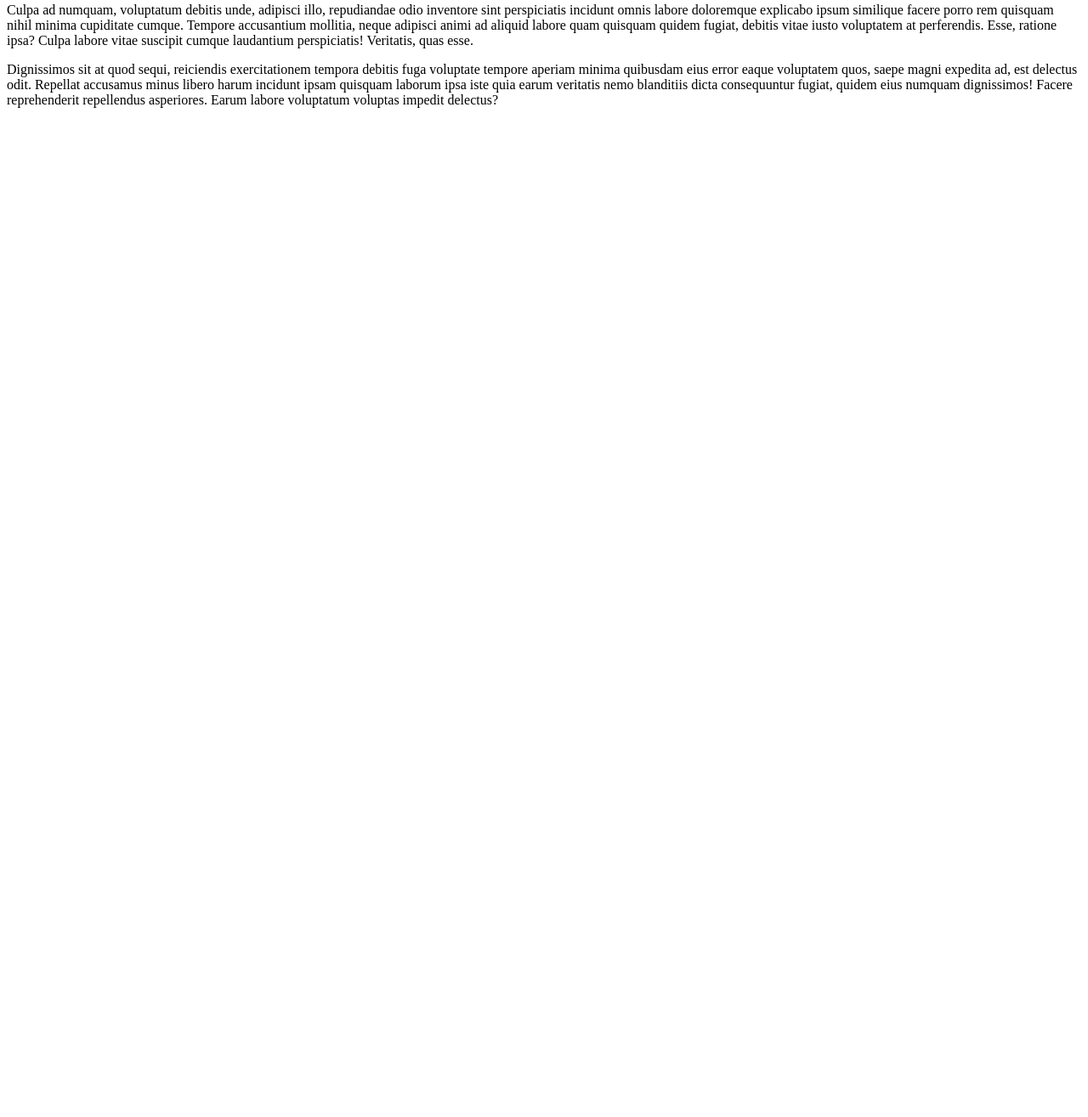
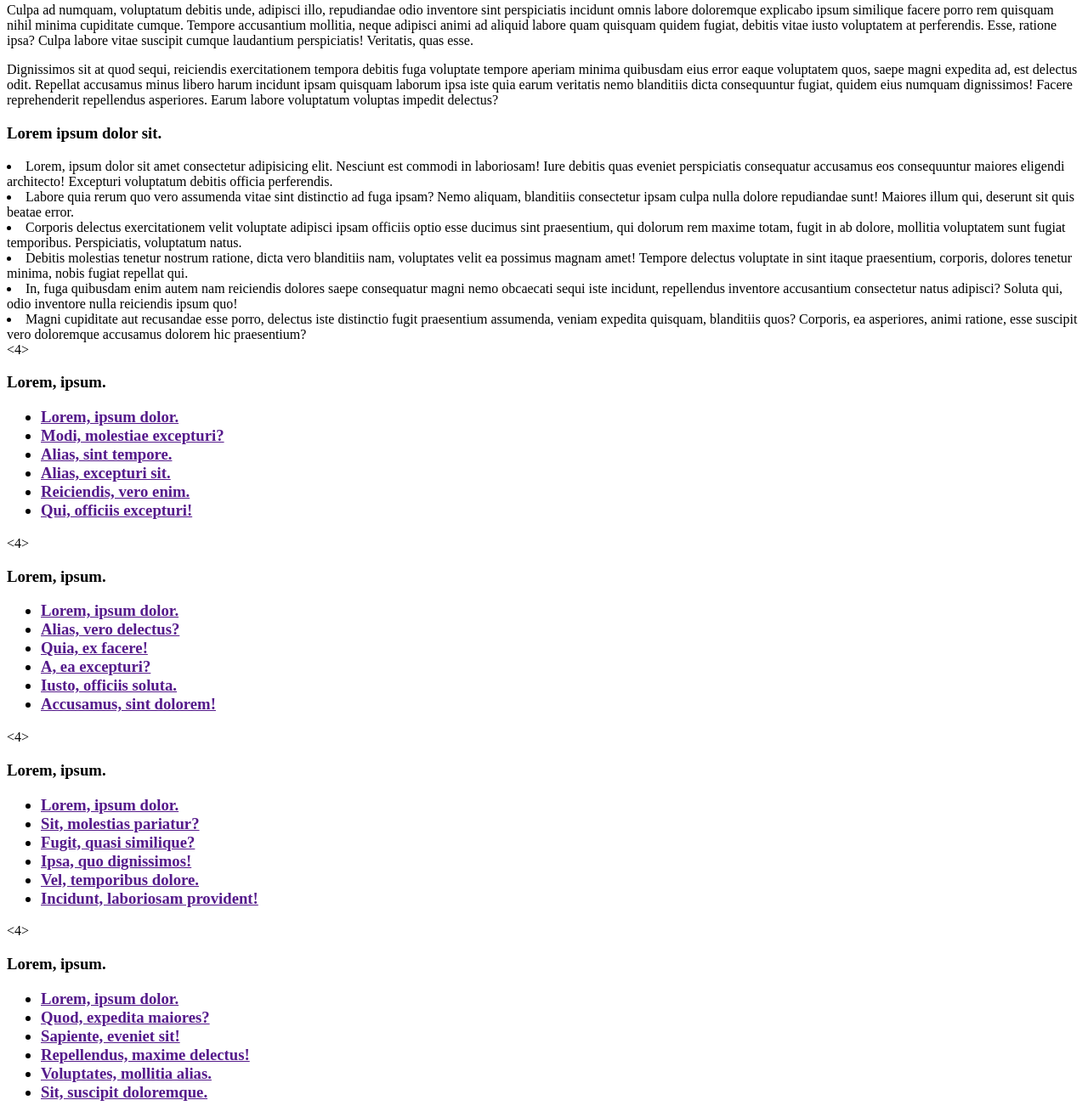
Before and after one commit to PauJii93/webbtest, a plain HTML site: page index.html in a window 1280 px wide. Shown: the part 807-2122 px from the top of the page at 85% size. Before the commit the page ends 950 px from the top, so only its background shows below. Drawn offline with Linux system fonts and the light colour scheme.

Commit message:
skapade en footer- del

```diff
--- a/index.html
+++ b/index.html
@@ -38,7 +38,76 @@
             </section>
         </article>
     </main>
-    <aside></aside>
-    <footer></footer>
+    <aside>
+        <h3>Lorem ipsum dolor sit.</h3>
+        <li>Lorem, ipsum dolor sit amet consectetur adipisicing elit. Nesciunt est commodi in laboriosam! Iure debitis quas eveniet perspiciatis consequatur accusamus eos consequuntur maiores eligendi architecto! Excepturi voluptatum debitis officia perferendis.</li>
+        <li>Labore quia rerum quo vero assumenda vitae sint distinctio ad fuga ipsam? Nemo aliquam, blanditiis consectetur ipsam culpa nulla dolore repudiandae sunt! Maiores illum qui, deserunt sit quis beatae error.</li>
+        <li>Corporis delectus exercitationem velit voluptate adipisci ipsam officiis optio esse ducimus sint praesentium, qui dolorum rem maxime totam, fugit in ab dolore, mollitia voluptatem sunt fugiat temporibus. Perspiciatis, voluptatum natus.</li>
+        <li>Debitis molestias tenetur nostrum ratione, dicta vero blanditiis nam, voluptates velit ea possimus magnam amet! Tempore delectus voluptate in sint itaque praesentium, corporis, dolores tenetur minima, nobis fugiat repellat qui.</li>
+        <li>In, fuga quibusdam enim autem nam reiciendis dolores saepe consequatur magni nemo obcaecati sequi iste incidunt, repellendus inventore accusantium consectetur natus adipisci? Soluta qui, odio inventore nulla reiciendis ipsum quo!</li>
+        <li>Magni cupiditate aut recusandae esse porro, delectus iste distinctio fugit praesentium assumenda, veniam expedita quisquam, blanditiis quos? Corporis, ea asperiores, animi ratione, esse suscipit vero doloremque accusamus dolorem hic praesentium?</li>
+    </aside>
+    <footer>
+        <div class="foot1">
+            <4>
+                <h3>
+                    <div>Lorem, ipsum.</div>
+                    <ul>
+                        <li><a href="">Lorem, ipsum dolor.</a></li>
+                        <li><a href="">Modi, molestiae excepturi?</a></li>
+                        <li><a href="">Alias, sint tempore.</a></li>
+                        <li><a href="">Alias, excepturi sit.</a></li>
+                        <li><a href="">Reiciendis, vero enim.</a></li>
+                        <li><a href="">Qui, officiis excepturi!</a></li>
+                    </ul>
+                </h3>
+            </4>
+        </div>
+        <div class="foot2">
+            <4>
+                <h3>
+                    <div>Lorem, ipsum.</div>
+                    <ul>
+                        <li><a href="">Lorem, ipsum dolor.</a></li>
+                        <li><a href="">Alias, vero delectus?</a></li>
+                        <li><a href="">Quia, ex facere!</a></li>
+                        <li><a href="">A, ea excepturi?</a></li>
+                        <li><a href="">Iusto, officiis soluta.</a></li>
+                        <li><a href="">Accusamus, sint dolorem!</a></li>
+                    </ul>
+                </h3>
+            </4>
+        </div>
+        <div class="foot3">
+            <4>
+                <h3>
+                    <div>Lorem, ipsum.</div>
+                    <ul>
+                        <li><a href="">Lorem, ipsum dolor.</a></li>
+                        <li><a href="">Sit, molestias pariatur?</a></li>
+                        <li><a href="">Fugit, quasi similique?</a></li>
+                        <li><a href="">Ipsa, quo dignissimos!</a></li>
+                        <li><a href="">Vel, temporibus dolore.</a></li>
+                        <li><a href="">Incidunt, laboriosam provident!</a></li>
+                    </ul>
+                </h3>
+            </4>
+        </div>
+        <div class="foot4">
+            <4>
+                <h3>
+                    <div>Lorem, ipsum.</div>
+                    <ul>
+                        <li><a href="">Lorem, ipsum dolor.</a></li>
+                        <li><a href="">Quod, expedita maiores?</a></li>
+                        <li><a href="">Sapiente, eveniet sit!</a></li>
+                        <li><a href="">Repellendus, maxime delectus!</a></li>
+                        <li><a href="">Voluptates, mollitia alias.</a></li>
+                        <li><a href="">Sit, suscipit doloremque.</a></li>
+                    </ul>
+                </h3>
+            </4>
+        </div>
+    </footer>
   </body>
 </html>
```
